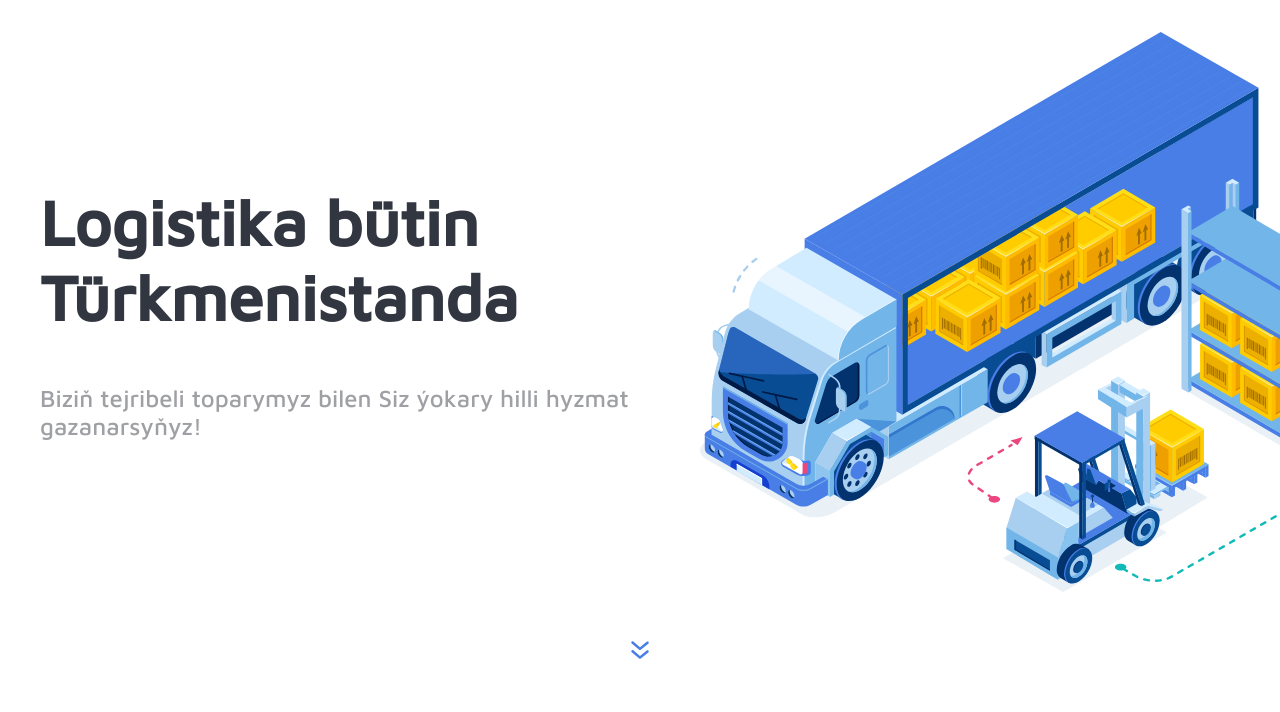
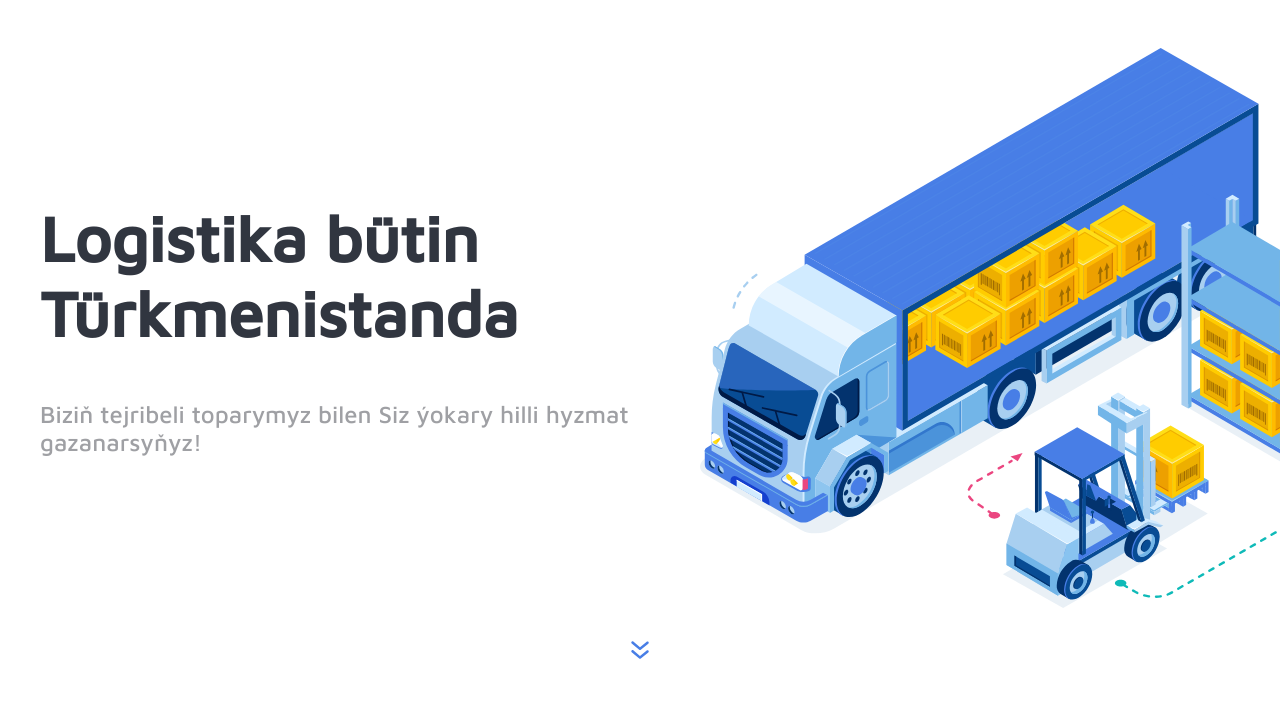
Before and after one commit to Gayypow/react, a plain HTML site: page index.html in a window 1280 px wide. Shown: the part 88-800 px from the top of the page. Drawn offline with nearby package versions, Linux system fonts and the light colour scheme; files that its build step writes are made by us from their sources; a web font is replaced by a local one.

Commit message:
something

```diff
--- a/css/_section1.scss
+++ b/css/_section1.scss
@@ -4,7 +4,7 @@
     align-items: center;
     height: 50vh;
     width: 100%;
-    padding-top: 50vh;
+    padding-top: 52vh;
     max-width: 1200px;
     @include mobile{
         position: relative;
```
